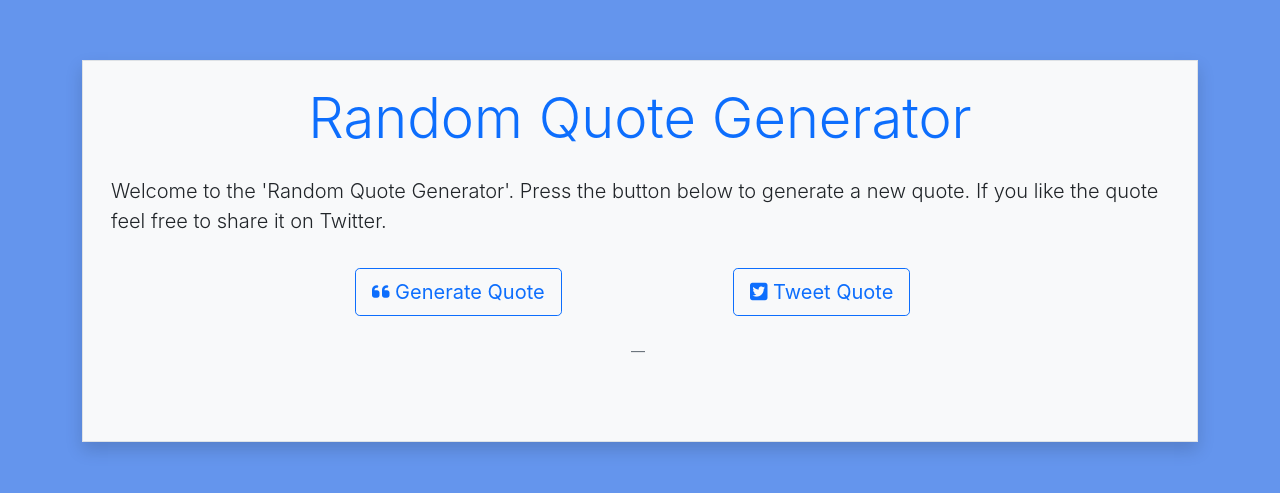
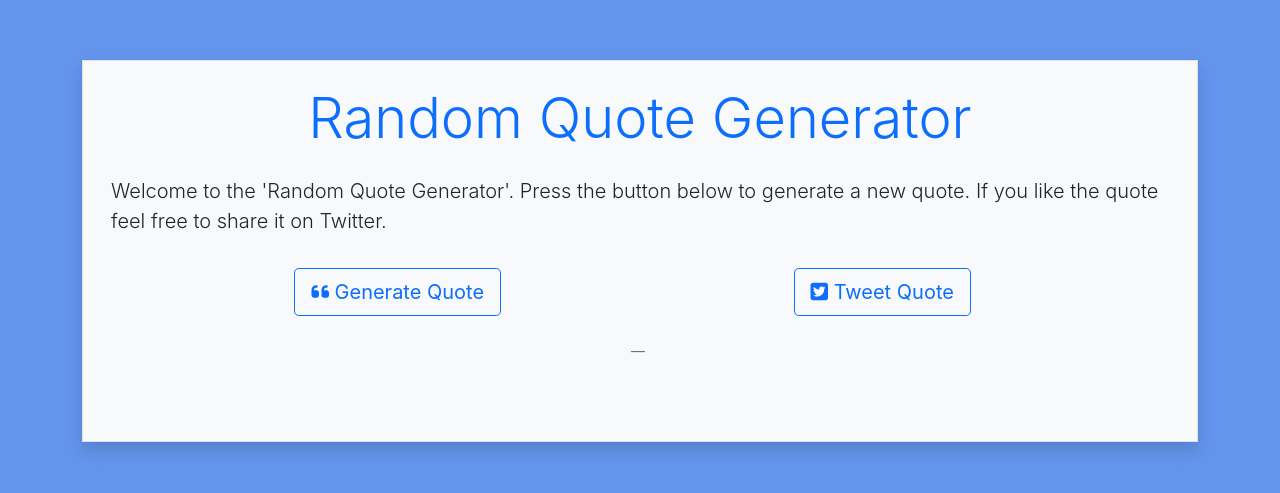
Before and after one commit to rsheppard-dev/random_quote_generator, a React (Create React App) app: page / in a window 1280 px wide. Shown: the part 149-642 px from the top of the page. Built offline with nearby package versions, Linux system fonts and the light colour scheme; no server answers.

Commit message:
button spacing fix

```diff
--- a/src/App.js
+++ b/src/App.js
@@ -56,7 +56,7 @@ componentDidMount() {
             <p className="lead p-3">Welcome to the 'Random Quote Generator'. Press the button below to generate a new quote. If you like the quote feel free to share it on Twitter.</p>
           </div>
 
-          <div className="row buttons justify-content-center">
+          <div className="row buttons justify-content-evenly">
             <div className="col-4 text-center">
               <button id="new-quote" className="btn btn-outline-primary btn-lg" onClick={this.handleClick}><i className="fas fa-quote-left"></i> Generate Quote</button>
             </div>
```
Also changed, not shown: 12 other files (tests, documents, lock files or other folders).
